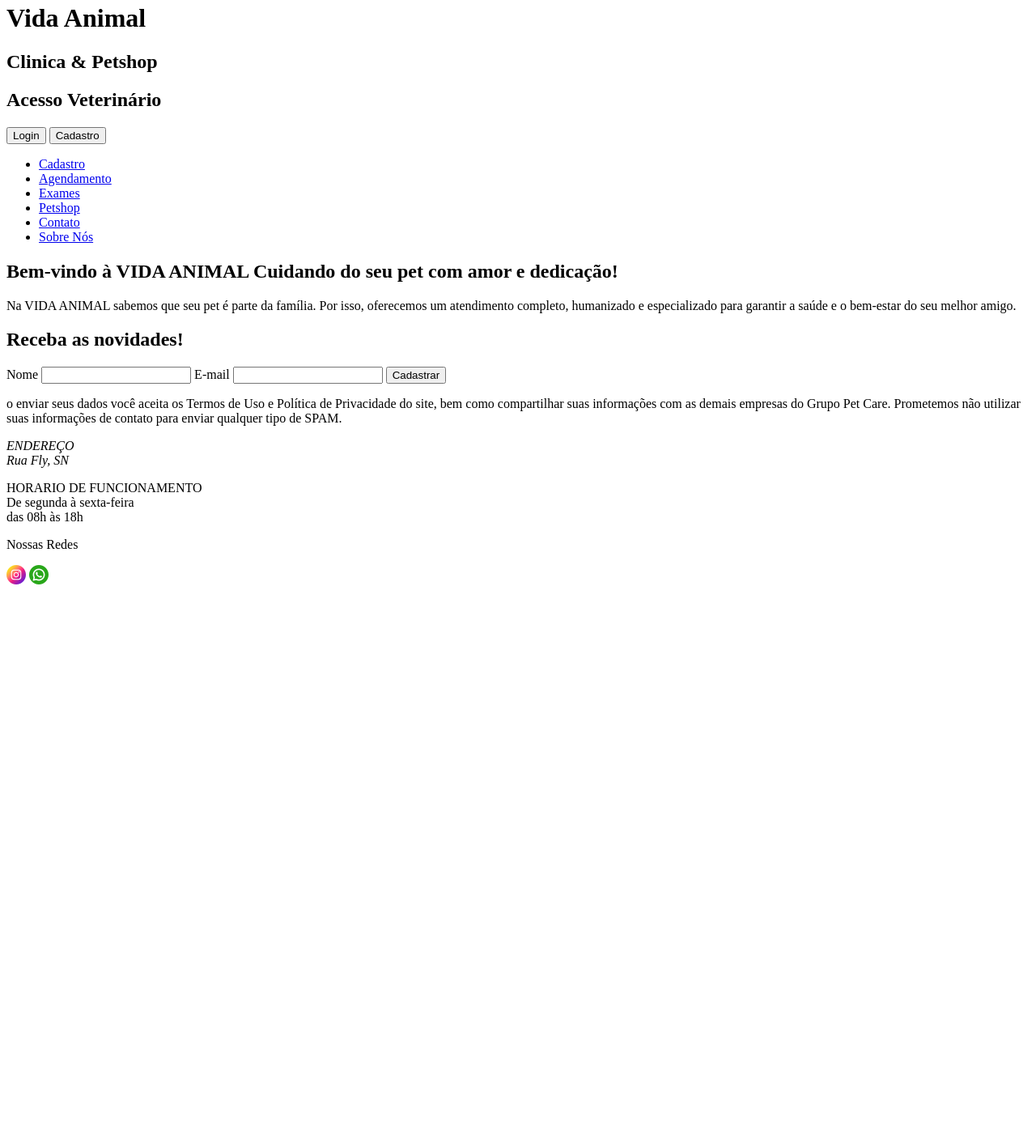
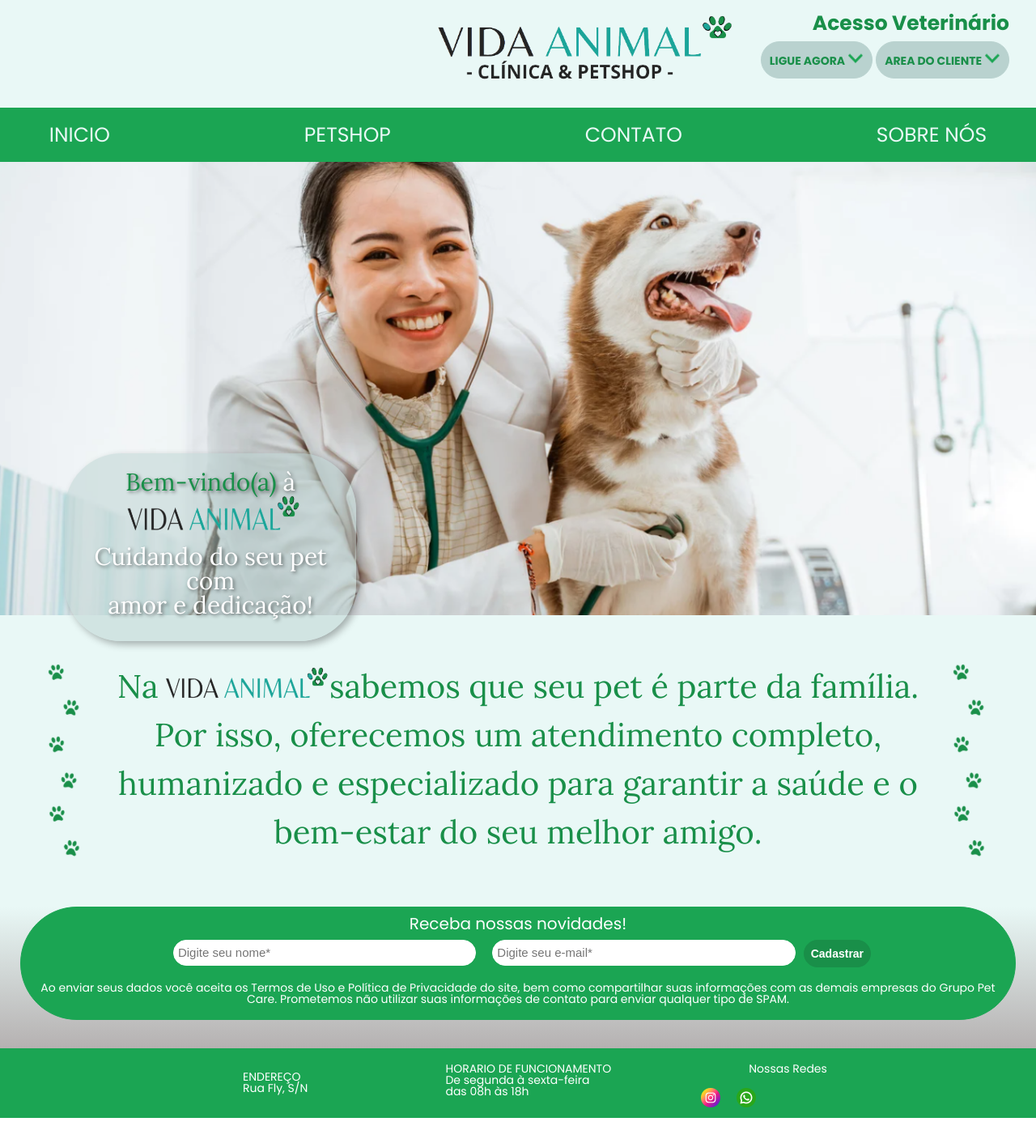
Before and after one commit to smn00/clinica-petfly, a plain HTML site: page index.html in a window 1280 px wide. Shown: the part 17-1429 px from the top of the page at 81% size. Before the commit the page ends 800 px from the top, so only its background shows below. Drawn offline with Linux system fonts and the light colour scheme.

Commit message:
Estilização homepage

```diff
--- a/index.html
+++ b/index.html
@@ -1,65 +1,81 @@
 <!DOCTYPE html>
-<html lang="en">
+<html lang="pt-BR">
 <head>
     <meta charset="UTF-8">
     <meta name="viewport" content="width=device-width, initial-scale=1.0">
     <title>VIDA ANIMAL</title>
+
+    <link rel="stylesheet" href="/styles.css/reset.css">
+    <link href="https://fonts.googleapis.com/css2?family=Lora:wght@400;700&display=swap" rel="stylesheet">
+    <link href="https://fonts.googleapis.com/css2?family=Lora:wght@400;700&family=Poppins:wght@300;400;600;700&display=swap" rel="stylesheet">
+    <link rel="stylesheet" href="/styles.css/home.css">
 </head>
+
 <body>
 
-    <header>
-        <h1>Vida Animal</h1>
-        <h2>Clinica & Petshop</h2>
+    <header class="cabeçalho">
+        <img src="/imagem/Logo1.png" alt="Logo Vida Animal" class="logotipo">
 
-        <div id="login-veterinario">
-            <h2>Acesso Veterinário</h2>
-            <button type="button" onclick="fazerLogin()">Login</button>
-            <button type="button" onclick="fazerCadastro()">Cadastro</button>
+        <div id="login" class="login">
+            <a href="#" class="login__veterinario">Acesso Veterinário </a>
+            <div class="login__usuario">
+                <button type="button" onclick="ligueAgora()" class="botão__acesso">Ligue agora <img src="/imagem/seta.png" alt="" class="seta" ></button>
+                <button type="button" onclick="areaDoCliente()" class="botão__acesso">Area do cliente <img src="/imagem/seta.png" alt="" class="seta"></button>
+            </div>
         </div>
     </header>
-    <nav>
-        <ul>
-            <li><a href="#">Cadastro</a></li>
-            <li><a href="#">Agendamento</a></li>
-            <li><a href="#">Exames</a></li>
-            <li><a href="#">Petshop</a></li>
-            <li><a href="#">Contato</a></li>
-            <li><a href="#">Sobre Nós</a></li>
+
+    <nav class="navegação">
+        <ul class="navegação__container">
+            <li class="navegação__content"><a href="#">Inicio</a></li>
+            <li class="navegação__content"><a href="#">Petshop</a></li>
+            <li class="navegação__content"><a href="#">Contato</a></li>
+            <li class="navegação__content"><a href="#">Sobre nós</a></li>
         </ul>
     </nav>
 
-    <main>
-        <h2>Bem-vindo à VIDA ANIMAL Cuidando do seu pet com amor e dedicação!</h2>
-
-        <p>Na VIDA ANIMAL sabemos que seu pet é parte da família. Por isso, oferecemos um atendimento completo, humanizado e especializado para garantir a saúde e o bem-estar do seu melhor amigo.</p>
+    <main class="about__container">
+        <h2 class="about__titulo"><span class="saudação">Bem-vindo(a)</span> à <br> <img src="/imagem/Logo.png" alt="Logo da petshop" class="logo__about"> <br>Cuidando do seu pet com <br>amor e dedicação!</h2>
     </main>
 
-    <aside>
-        <h1>Receba as novidades!</h1>
+    <section class="about__content">
+        <img src="/imagem/pegadas.png" alt="Pegadas" class="pegadas"><p class="parágrafo">Na<img src="/imagem/Logo.png" alt="Logo petshop" class="logo__petshop">sabemos que seu pet é parte da família.<br> Por isso, oferecemos um atendimento completo, humanizado e especializado para garantir a saúde e o bem-estar do seu melhor amigo.</p><img src="/imagem/pegadas.png" alt="Pegadas" class="pegadas">
 
-        <p></p>
+    </section>
 
-        <form action="seu-script.php" method="POST">
-            <label for="nome">Nome</label>
-            <input type="text" name="nome" id="nome" required>
+    <div class="newslatter__container">
+        <aside class="newslatter__content">
+            <h1 class="novidades">Receba nossas novidades!</h1>
 
-            <label for="email">E-mail</label>
-            <input type="email" name="email" id="email" required>
+                <form action="seu-script.php" method="POST">
+                <div class="dados__container">
+                    <label for="nome"></label>
+                    <input type="text" name="nome" id="nome" required class="dados__content" placeholder="Digite seu nome*">
 
-            <button type="submit" onclick="cadastroCliente()">Cadastrar</button>
-        </form>
+                    <label for="email"></label>
+                    <input type="email" name="email" id="email" required class="dados__content" placeholder="Digite seu e-mail*">
+                    <button type="submit" onclick="cadastroCliente()" class="submit" aria-label="Cadastrar na newsletter">Cadastrar</button>
+                </div>
 
-        <p>o enviar seus dados você aceita os Termos de Uso e Política de Privacidade do site, bem como compartilhar suas informações com as demais empresas do Grupo Pet Care. Prometemos não utilizar suas informações de contato para enviar qualquer tipo de SPAM.</p>
-    </aside>
-    <footer>
-        <address>
-            ENDEREÇO <br/>Rua Fly, SN
+                </form>
+
+                <p class="termos">Ao enviar seus dados você aceita os Termos de Uso e Política de Privacidade do site, bem como compartilhar suas informações com as demais empresas do Grupo Pet Care. Prometemos não utilizar suas informações de contato para enviar qualquer tipo de SPAM.</p>
+        </aside>
+    </div>
+
+    <footer class="rodapé">
+        <address class="endereço">
+            ENDEREÇO <br/>Rua Fly, S/N
         </address>
-        <p>HORARIO DE FUNCIONAMENTO <br/> De segunda à sexta-feira <br/> das 08h às 18h</p>
+        <p class="funcionamento">HORARIO DE FUNCIONAMENTO <br/> De segunda à sexta-feira <br/> das 08h às 18h</p>
 
-        <p>Nossas Redes</p>
-        <a href="https://www.instagram.com"><img src="imagem/icon-instagram.png" alt="instagram" id="icon-instagram"></a>
-        <a href=""><img src="imagem/icon-whatsapp.png" alt="whatsapp" id="icon-whatsapp"></a>
+
+        <p class="redes__sociais">Nossas Redes </p>
+        <div class="redes">
+        <a href="https://www.instagram.com"><img src="imagem/icon-instagram.png" alt="instagram" id="icon-instagram" class="icone"></a>
+        <a href=""><img src="imagem/icon-whatsapp.png" alt="whatsapp" id="icon-whatsapp" class="icone"></a>
+        </div>
+
     </footer>
 
 </body>
--- /dev/null
+++ b/styles.css/home.css
@@ -0,0 +1,261 @@
+:root {
+    --verde-1: #198f49;
+    --verde-2: #a8f4c4;
+    --verde-3: #e9f8f6;
+    --verde-4: #99f6bf;
+    --verde-5: #b9d2cf;
+    --verde-6: #1ba553;
+    --branco: #FFF;
+    --fonte-1: 'Poppins', serif;
+    --font-2:  'Lora', serif;
+}
+
+/*Header*/
+
+.cabeçalho {
+    display: flex;
+    background-color: var(--verde-3);
+    justify-content: center;
+    justify-content: space-between;
+    padding: 25px;
+    margin: 0;
+}
+
+.logotipo {
+    height: 100px;
+    margin-left: 40%;
+}
+
+.login {
+    display: flex;
+    flex-direction: column;
+    margin: 8px;
+    text-align: right;
+}
+
+.login__veterinario {
+    color: var(--verde-1);
+    font-family: var(--fonte-1);
+    font-size: 25px;
+    font-weight: 800;
+    text-decoration: none;
+}
+
+.botão__acesso {
+    background-color: var(--verde-5);
+    border: solid 1px var(--verde-5);
+    border-radius: 24px;
+    padding: 10px;
+    margin-top: 10px;
+    font-size: 14px;
+    font-family: var(--fonte-1);
+    font-weight: 800;
+    color: var(--verde-1);
+    text-transform: uppercase;
+    cursor: pointer;
+}
+
+.seta {
+    width: 20px;
+}
+
+/*Nav*/
+.navegação__container {
+    display: flex;
+    list-style: none;
+    background-color: var(--verde-6);
+    padding: 6px 0;
+    justify-content:center;
+    margin: 0;
+    gap: 200px;
+
+}
+
+.navegação__content {
+    width: auto;
+}
+
+
+.navegação__content a {
+    display: block;
+    text-decoration: none;
+    color: var(--verde-3);
+    text-transform: uppercase;
+    font-family: var(--fonte-1);
+    font-size: 25px;
+    margin: 0;
+    padding: 15px 20px;
+    transition: background-color 0.3s ease;
+}
+
+.navegação__content a:hover{
+    transform: translateY(-10px);
+}
+
+/*Main*/
+
+.about__container {
+    display: flex;
+    background: url(/imagem/Veterinária.png);
+    background-repeat: no-repeat;
+    padding-bottom: 25%;
+    font-family: var(--font-2);
+    color: var(--verde-3);
+    background-size: cover;
+    height: 30vh;
+}
+
+/*About*/
+
+.about__titulo {
+    border: px solid var(--verde-5);
+    border-radius: 70px;
+    background-color:rgba(185, 210, 207, 0.5);
+    box-shadow: 4px 4px 10px rgba(0, 0, 0, 0.3);
+    width: 25%;
+    height: 80%;
+    padding: 20px;
+    font-family: var(--font-2);
+    font-size: 30px;
+    font-weight: 100;
+    color: var(--branco);
+    text-shadow: 2px 2px 4px rgba(0, 0, 0, 0.5);
+    text-align: center;
+    margin-left: 80px;
+    position: relative;
+    top: 150%;
+}
+
+.saudação {
+    color: var(--verde-1);
+    text-shadow: 2px 2px 4px rgba(0, 0, 0, 0.5);
+}
+
+.logo__about {
+    width: 70%;
+    height: 30%;
+}
+
+.logo__petshop {
+    position: relative;
+    top: 12px;
+    width: 20%;
+    height: 20%;
+}
+
+.pegadas {
+    height: 260px;
+    width: 10%;
+}
+
+.about__content {
+    display: flex;
+    flex-direction: row;
+    justify-content: center;
+    background-color: var(--verde-3);
+    font-family: var(--font-2);
+    color: var(--verde-1);
+    font-family: var(--font-2);
+    font-size: 30px;
+    padding: 50px;
+}
+
+.parágrafo {
+    font-size: 40px;
+    text-align: center;
+    font-family: var(--font-2);
+    line-height: 60px;
+}
+
+/*Aside*/
+.newslatter__container {
+    background: linear-gradient(to bottom, #e9f8f6, #b5b1b1);
+    padding-bottom: 35px;
+}
+
+
+.newslatter__content {
+    display: flex;
+    flex-direction: column;
+    background-color: var(--verde-6);
+    border: 1px solid var(--verde-6);
+    border-radius: 150px;
+    padding: 10px;
+    margin: 0 25px;
+    gap: 10px;
+}
+
+.novidades {
+    text-align: center;
+    font-family: var(--fonte-1);
+    font-size: 20px;
+    color: var(--branco);
+}
+
+.dados__container {
+display: flex;
+justify-content: center;
+text-align: center;
+font-family: var(--fonte-1);
+font-size: 20px;
+gap: 10px;
+}
+
+.dados__content {
+    border-radius: 26px;
+    border: 1px solid var(--branco);
+    padding: 5px;
+    width: 30%;
+    height: 20px;
+}
+
+::placeholder {
+    font-size: 15px;
+}
+
+.submit {
+    background-color: var(--verde-1);
+    color: var(--branco);
+    border: 1px solid var(--verde-1);
+    border-radius: 30px;
+    padding: 8px;
+    font-size: 14px;
+    font-weight: 700;
+
+    cursor: pointer;
+}
+
+.termos {
+    color: var(--branco);
+    text-align: center;
+    font-family: var(--fonte-1);
+    font-size: 14px;
+    margin: 8px;
+}
+
+/*Footer*/
+.rodapé {
+    display: flex;
+    justify-content: space-between;
+    background-color: var(--verde-6);
+    color: var(--branco );
+    font-family: var(--fonte-1);
+    font-size: 14px;
+    padding-top: 18px;
+}
+
+.endereço {
+    margin: 10px 0 30px 300px;
+}
+
+.redes {
+    display: flex;
+    flex-direction: row;
+}
+
+.redes a {
+    position: relative;
+    padding: 0 10px;
+    top: 45%;
+    right: 24em;
+}
--- /dev/null
+++ b/styles.css/reset.css
@@ -0,0 +1,48 @@
+/* http://meyerweb.com/eric/tools/css/reset/
+   v2.0 | 20110126
+   License: none (public domain)
+*/
+
+html, body, div, span, applet, object, iframe,
+h1, h2, h3, h4, h5, h6, p, blockquote, pre,
+a, abbr, acronym, address, big, cite, code,
+del, dfn, em, img, ins, kbd, q, s, samp,
+small, strike, strong, sub, sup, tt, var,
+b, u, i, center,
+dl, dt, dd, ol, ul, li,
+fieldset, form, label, legend,
+table, caption, tbody, tfoot, thead, tr, th, td,
+article, aside, canvas, details, embed,
+figure, figcaption, footer, header, hgroup,
+menu, nav, output, ruby, section, summary,
+time, mark, audio, video {
+	margin: 0;
+	padding: 0;
+	border: 0;
+	font-size: 100%;
+	font: inherit;
+	vertical-align: baseline;
+}
+/* HTML5 display-role reset for older browsers */
+article, aside, details, figcaption, figure,
+footer, header, hgroup, menu, nav, section {
+	display: block;
+}
+body {
+	line-height: 1;
+}
+ol, ul {
+	list-style: none;
+}
+blockquote, q {
+	quotes: none;
+}
+blockquote:before, blockquote:after,
+q:before, q:after {
+	content: '';
+	content: none;
+}
+table {
+	border-collapse: collapse;
+	border-spacing: 0;
+}
```
Also changed, not shown: imagem/Logo.png (added), imagem/Logo1.png (added), imagem/Logo2.png (added), imagem/Veterinária.png (added), imagem/pegadas.png (added), imagem/seta.png (added).
